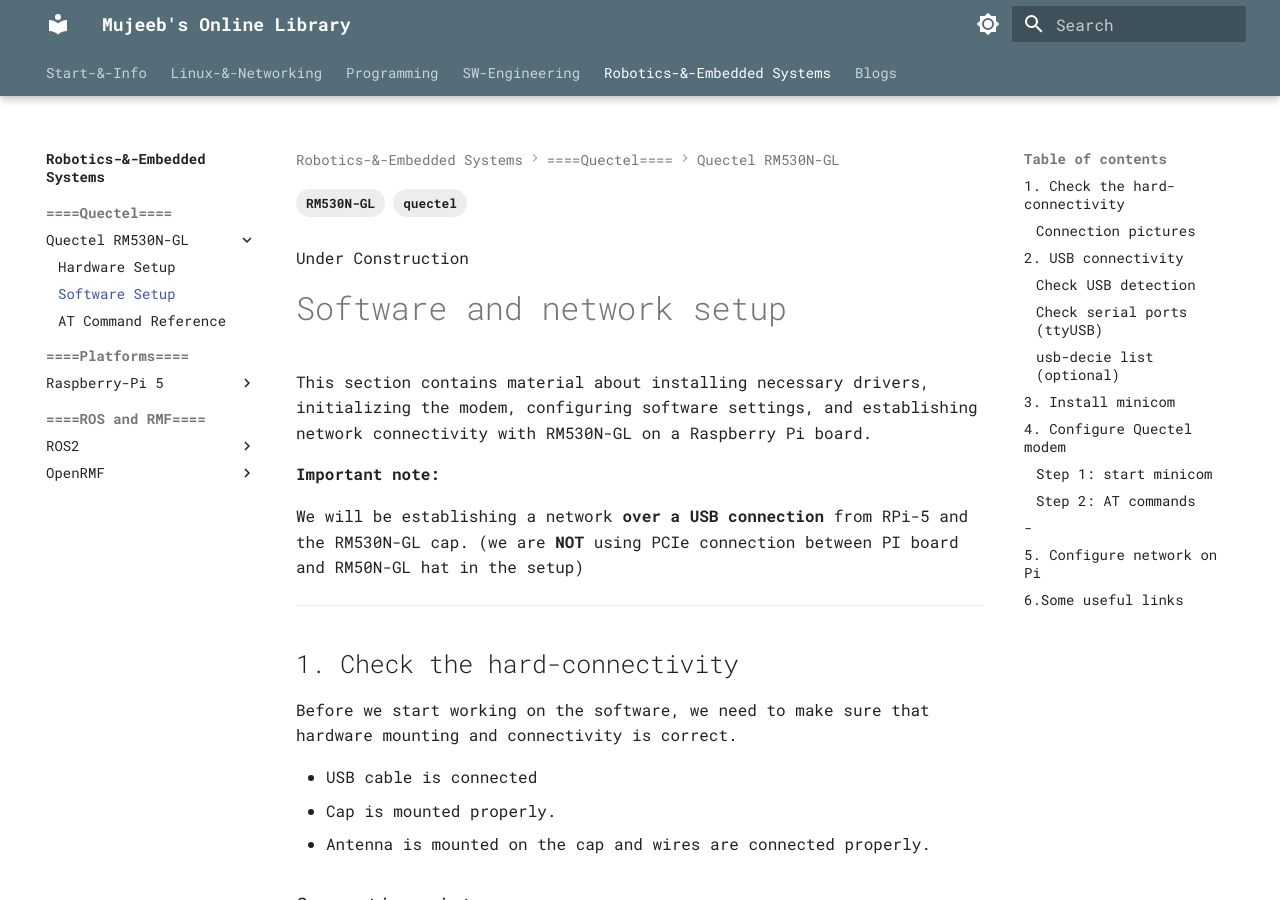
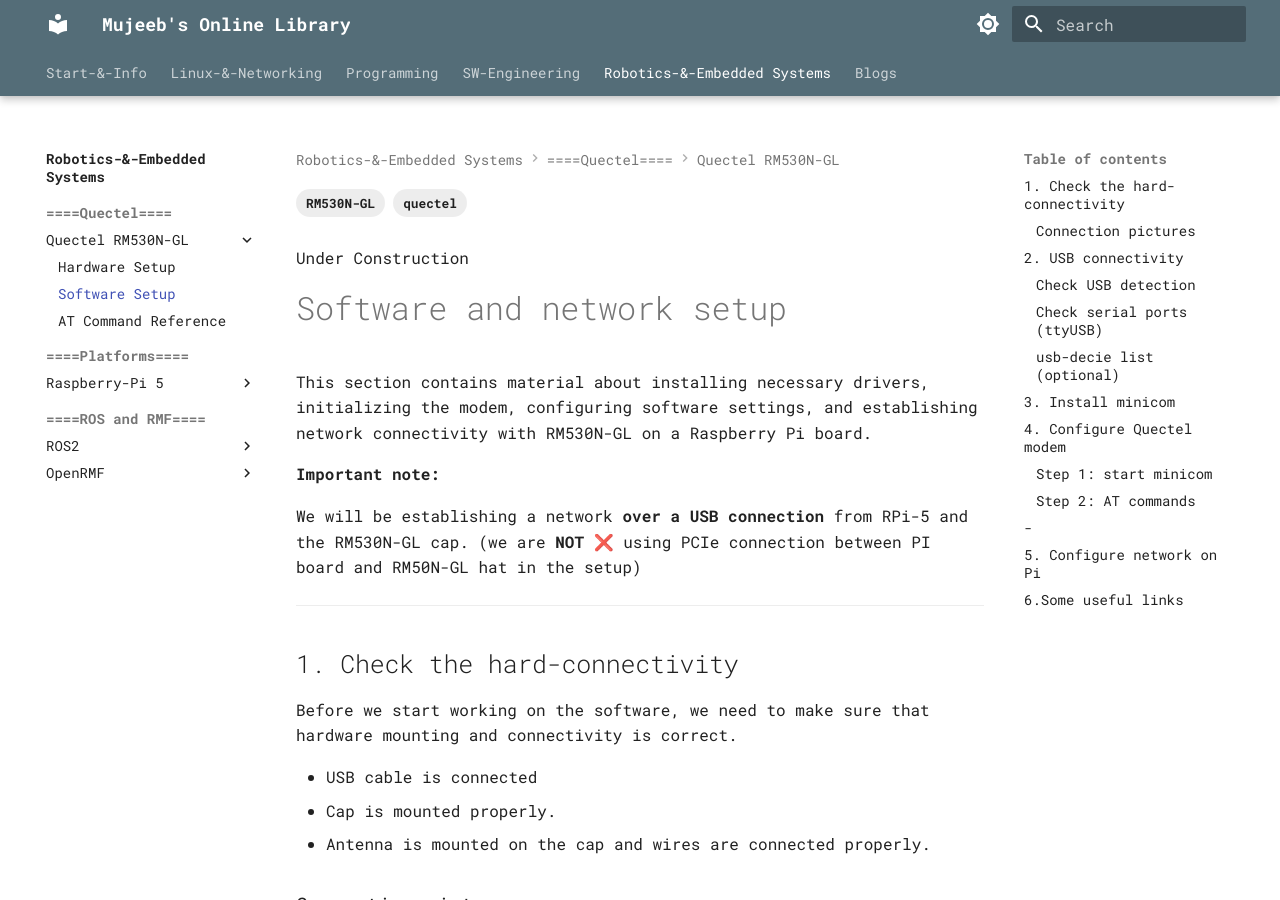
Before and after one commit to alohamujeeb/alohamujeeb.github.io, an MkDocs documentation site: the page built from docs/embsys-drobot/Quectel-RM530N-GL/sw-setup-pi5.md, in a window 1280 px wide and 900 px high. Built offline with MkDocs 1.6.1 and Material for MkDocs 9.7.7, drawn with Linux system fonts in a browser that asks for light colours.

Commit message:
minor changes

```diff
--- a/docs/embsys-drobot/Quectel-RM530N-GL/sw-setup-pi5.md
+++ b/docs/embsys-drobot/Quectel-RM530N-GL/sw-setup-pi5.md
@@ -12,7 +12,7 @@ This section contains material about installing necessary drivers, initializing
 **Important note:**
 
 We will be establishing a network **over a USB connection** from RPi-5 and the RM530N-GL cap.
-(we are **NOT** using PCIe connection between PI board and RM50N-GL hat in the setup)
+(we are **NOT** ❌ using PCIe connection between PI board and RM50N-GL hat in the setup)
 
 ---
 ## 1. Check the hard-connectivity
```
